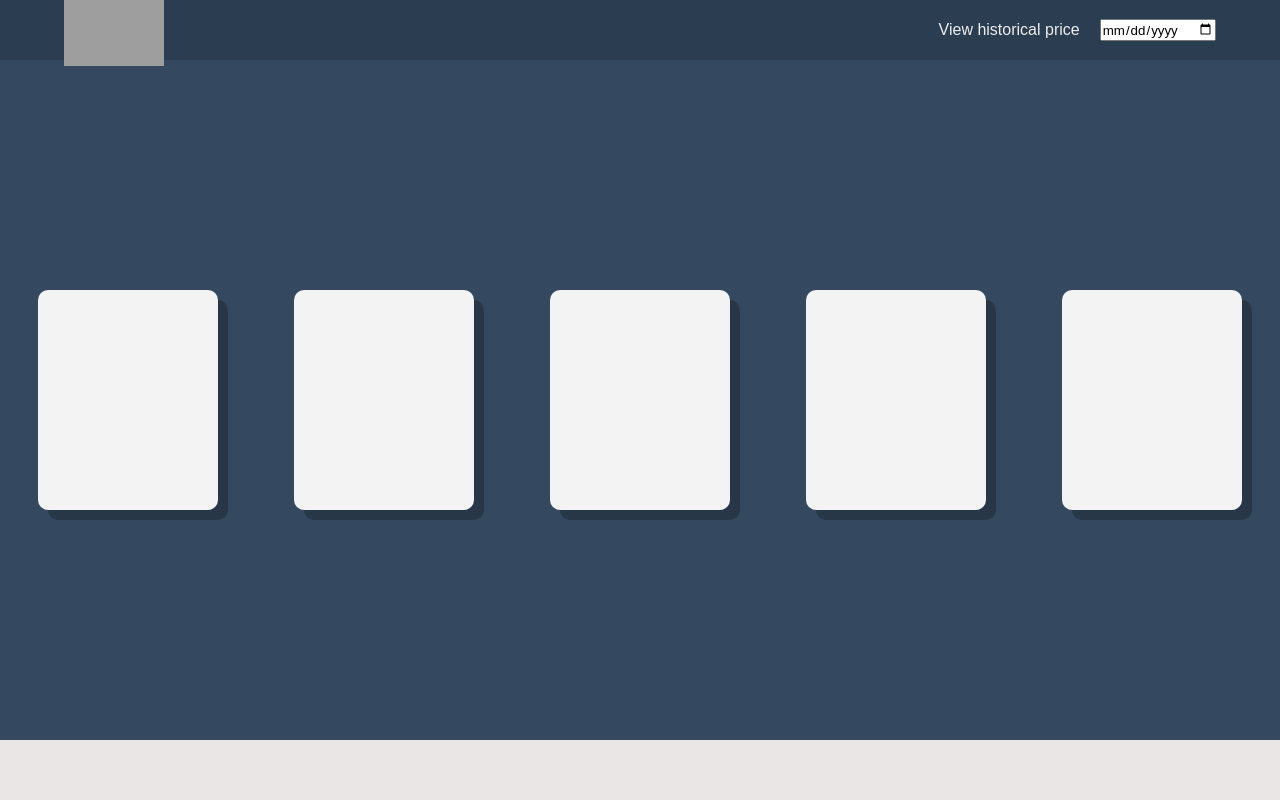
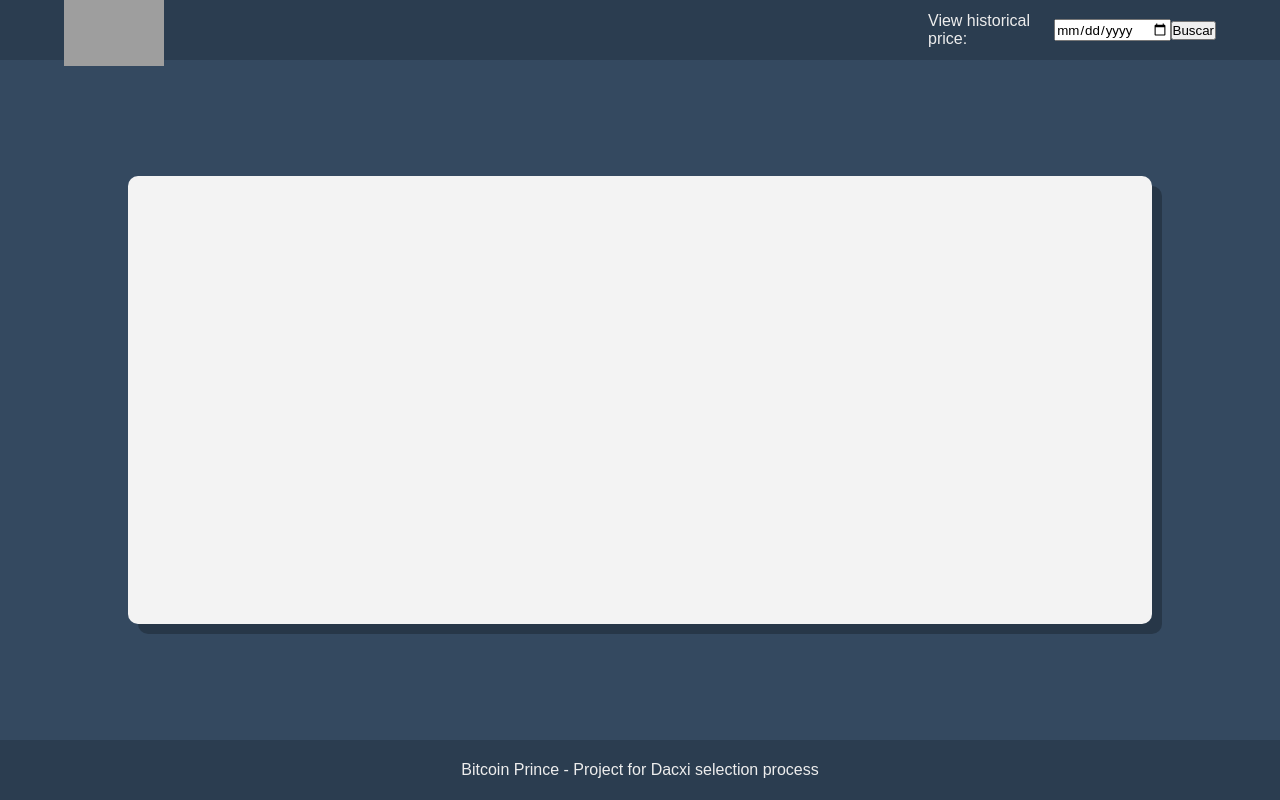
Before and after one commit to jonatastalves/bitcoin-price, a Vue app: page / in a window 1280 px wide. Built offline with nearby package versions, Linux system fonts and the light colour scheme; grey boxes are pictures that could not be loaded.

Commit message:
:sparkles: feat: inclusao de input de busca na nav

```diff
--- a/package.json
+++ b/package.json
@@ -8,6 +8,7 @@
     "lint": "vue-cli-service lint"
   },
   "dependencies": {
+    "axios": "^0.26.1",
     "core-js": "^3.8.3",
     "vue": "^2.6.14"
   },
--- a/src/App.vue
+++ b/src/App.vue
@@ -2,7 +2,8 @@
   <div id="app">
 
     <Header />
-    <home />
+    <Home />
+    <Footer />
 
   </div>
 </template>
@@ -13,12 +14,14 @@ import './styles/global.css'
 
 import Header from './components/Header';
 import Home from './pages/home'
+import Footer from './components/footer'
 
 export default {
   name: 'App',
   components: {
     Header,
-    Home
+    Home,
+    Footer
   }
 }
 </script>
--- a/src/components/Header.vue
+++ b/src/components/Header.vue
@@ -11,9 +11,13 @@
 
                 <img alt="Bitcoin-price" id="menu-logo" src="https://cdn-images-1.medium.com/max/1200/1*UlDujYjQ6qMTV_b2klTOYg.png">
 
-                <p id="historical"> View historical price</p>
+                <div id="search-api">
+                    <p id="historical"> View historical price:</p>
 
-                <input type="date" name="date-search" id="date-search">
+                    <input type="date" name="date-search" id="date-search">
+
+                    <input type="button" value="Buscar" id="button-search">
+                </div>
 
             </div>
 
@@ -106,10 +110,12 @@ nav{
 
 }
 
-#date-search{
-
-    margin: 20px 0px;
-
+#search-api{
+    display: flex;
+    flex-direction: column;
+    justify-content: space-between;
+    align-items: center;
+    height: 10%;
 }
 
 @media (min-width: 700px){
@@ -123,11 +129,15 @@ nav{
         flex-direction: row;
         position: static;
         height: 60px;
-        width: auto;
+        width: 25%;
     }
 
-    #historical{
-        margin-right: 20px;
+    #search-api{
+    display: flex;
+    flex-direction: row;
+    justify-content: space-between;
+    align-items: center;
+    width: 100%;
     }
 
 }
--- a/src/components/footer.vue
+++ b/src/components/footer.vue
@@ -1,5 +1,5 @@
 <template>
-    <footer></footer>
+    <footer> Bitcoin Prince - Project for Dacxi selection process</footer>
 </template>
 
 <script>
@@ -12,4 +12,14 @@ export default{
 
 <style scoped>
 
+footer{
+    width: 100%;
+    height: 60px;
+    background-color: var(--color-background-nav);
+    display: flex;
+    justify-content: center;
+    align-items: center;
+    color: var(--color-text-light);
+}
+
 </style>
--- a/src/pages/home.vue
+++ b/src/pages/home.vue
@@ -1,10 +1,6 @@
 <template>
     <div>
         <main>
-            <div class="card"></div>
-            <div class="card"></div>
-            <div class="card"></div>
-            <div class="card"></div>
             <div class="card"></div>
         </main>
     </div>
@@ -28,8 +24,8 @@ main{
 }
 
 .card{
-    width: 160px;
-    height: 200px;
+    width: 70vw;
+    height: 60vh;
     background-color: var(--color-background-card);
     border-radius: 10px;
     box-shadow: rgba(0, 0, 0, 0.246) 10px 10px;
@@ -43,8 +39,8 @@ main{
 
     .card{
 
-        width: 180px;
-        height: 220px;
+        width: 80vw;
+        height: 35vw;
     }
 
 }
--- /dev/null
+++ b/src/services/api.js
@@ -0,0 +1,5 @@
+import axios from "axios";
+
+const api = axios.create({
+    baseURL:''
+})
```
Also changed, not shown: 1 other file (tests, documents, lock files or other folders).
